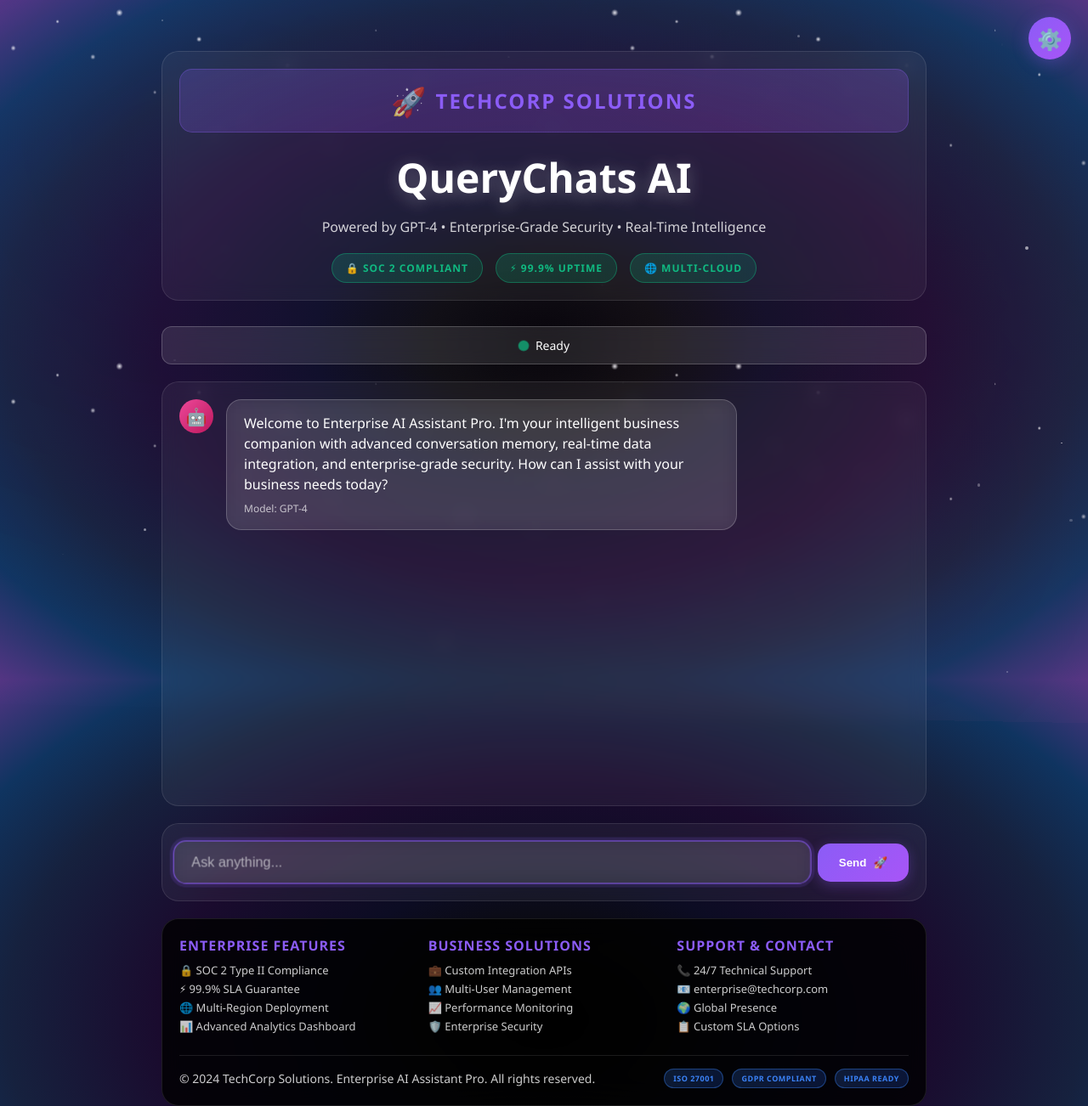
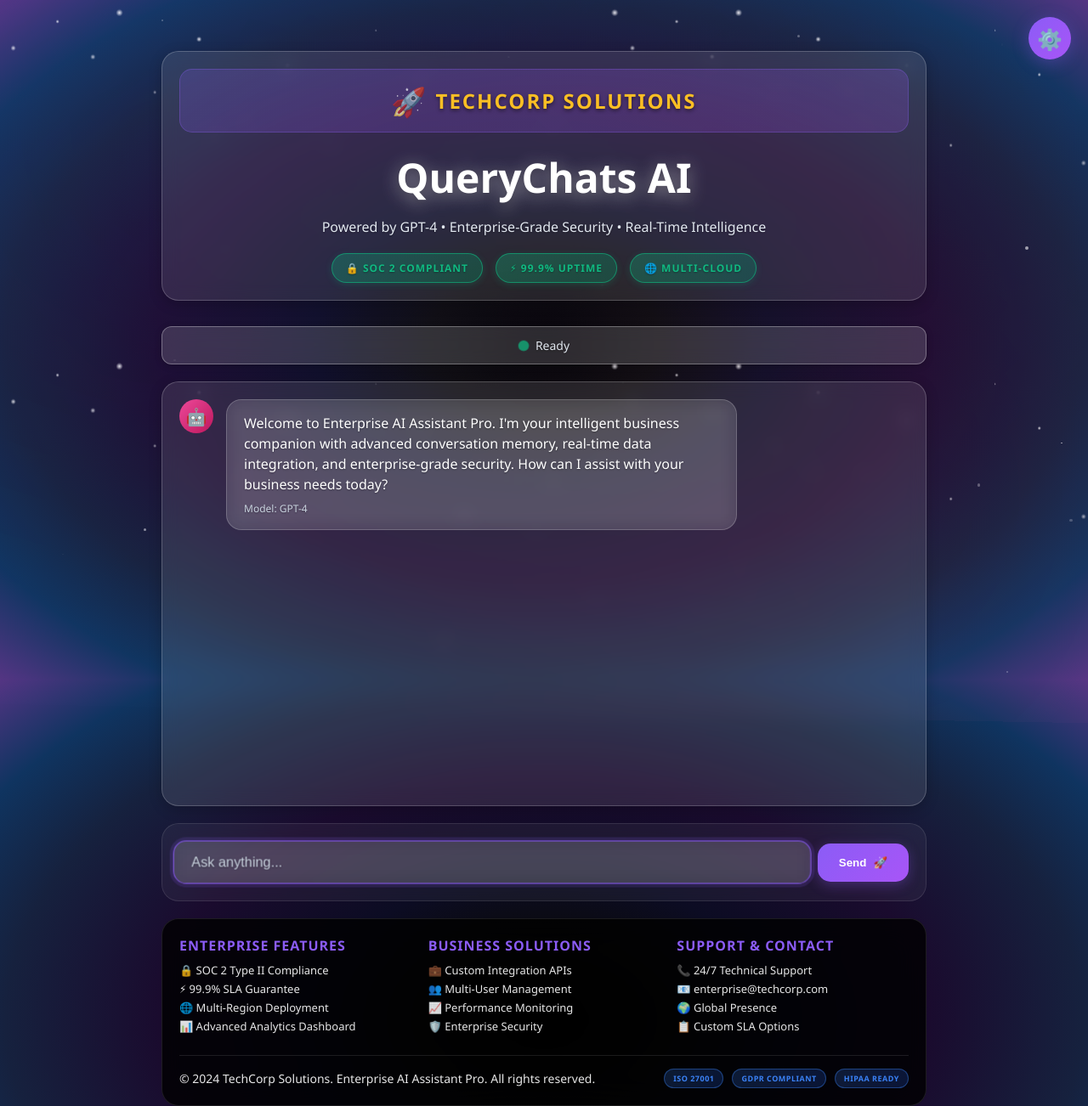
Before and after one commit to jmartin1202/wizard-ai, a Flask app: page / in a window 1280 px wide. Shown: the whole page at 85% size. Run offline with Flask 3, Linux system fonts and the light colour scheme.

Commit message:
Fix dark mode text visibility: improve contrast, add text shadows, and enhance readability

```diff
--- a/templates/chat.html
+++ b/templates/chat.html
@@ -44,11 +44,17 @@
             --light-bg-senary: #64748b;
             --light-bg-septenary: #475569;
 
-            /* Text Colors */
-            --text-primary: #ffffff;
-            --text-secondary: rgba(255, 255, 255, 0.8);
-            --light-text-primary: #1e293b;
-            --light-text-secondary: #475569;
+                    /* Text Colors */
+        --text-primary: #ffffff;
+        --text-secondary: rgba(255, 255, 255, 0.9);
+        --light-text-primary: #1e293b;
+        --light-text-secondary: #475569;
+
+        /* Enhanced Dark Mode Text Colors */
+        --dark-text-primary: #ffffff;
+        --dark-text-secondary: #e2e8f0;
+        --dark-text-muted: #cbd5e1;
+        --dark-text-accent: #fbbf24;
 
             /* Accent Colors */
             --accent-primary: #8b5cf6;
@@ -232,11 +238,12 @@
              text-align: center;
              margin-bottom: 30px;
              padding: 20px;
-             background: rgba(255, 255, 255, 0.05);
+             background: rgba(255, 255, 255, 0.1);
              border-radius: 20px;
-             border: 1px solid rgba(255, 255, 255, 0.1);
+             border: 1px solid rgba(255, 255, 255, 0.2);
              backdrop-filter: blur(10px);
              transition: all var(--transition-speed) var(--transition-ease);
+             box-shadow: 0 4px 16px rgba(0, 0, 0, 0.2);
          }
 
          .company-logo {
@@ -259,17 +266,19 @@
          .company-name {
             font-size: 24px;
              font-weight: 700;
-             color: var(--accent-primary);
+             color: var(--dark-text-accent);
              text-transform: uppercase;
              letter-spacing: 2px;
+             text-shadow: 0 2px 4px rgba(0, 0, 0, 0.5);
          }
 
          .subtitle {
              font-size: 16px;
-             color: var(--text-secondary);
+             color: var(--dark-text-secondary);
              margin-bottom: 20px;
              font-weight: 500;
              line-height: 1.4;
+             text-shadow: 0 1px 2px rgba(0, 0, 0, 0.3);
          }
 
          .enterprise-badges {
@@ -280,8 +289,8 @@
          }
 
          .badge {
-             background: linear-gradient(135deg, rgba(16, 185, 129, 0.2), rgba(5, 150, 105, 0.2));
-             border: 1px solid rgba(16, 185, 129, 0.4);
+             background: linear-gradient(135deg, rgba(16, 185, 129, 0.3), rgba(5, 150, 105, 0.3));
+             border: 1px solid rgba(16, 185, 129, 0.6);
              color: #10b981;
              padding: 8px 16px;
              border-radius: 20px;
@@ -289,15 +298,18 @@
             font-weight: 600;
              text-transform: uppercase;
              letter-spacing: 1px;
+             text-shadow: 0 1px 2px rgba(0, 0, 0, 0.3);
+             box-shadow: 0 2px 8px rgba(16, 185, 129, 0.2);
          }
 
         .main-title {
             font-size: 48px;
             font-weight: 700;
             margin-bottom: 15px;
-            color: var(--text-primary);
-            text-shadow: 0 4px 20px rgba(255, 255, 255, 0.3);
-            transition: color 0.3s ease;
+            color: var(--dark-text-primary);
+            text-shadow: 0 4px 20px rgba(255, 255, 255, 0.5);
+            transition: color var(--transition-speed) var(--transition-ease);
+            filter: drop-shadow(0 2px 4px rgba(0, 0, 0, 0.3));
         }
 
                  body.light-mode .main-title {
@@ -401,10 +413,11 @@
         .settings-title {
             font-size: 24px;
             font-weight: 700;
-            color: var(--text-primary);
+            color: var(--dark-text-primary);
             display: flex;
             align-items: center;
             gap: 10px;
+            text-shadow: 0 2px 4px rgba(0, 0, 0, 0.5);
         }
 
         body.light-mode .settings-title {
@@ -448,11 +461,12 @@
         .settings-section h3 {
             font-size: 18px;
             font-weight: 600;
-            color: var(--text-primary);
+            color: var(--dark-text-accent);
             margin-bottom: 15px;
             display: flex;
             align-items: center;
             gap: 8px;
+            text-shadow: 0 1px 2px rgba(0, 0, 0, 0.3);
         }
 
         body.light-mode .settings-section h3 {
@@ -469,12 +483,13 @@
             display: flex;
             align-items: center;
             justify-content: space-between;
-            background: rgba(255, 255, 255, 0.1);
-            border: 1px solid rgba(255, 255, 255, 0.2);
+            background: rgba(255, 255, 255, 0.15);
+            border: 1px solid rgba(255, 255, 255, 0.3);
             border-radius: 12px;
             padding: 15px;
             backdrop-filter: blur(10px);
-            transition: all 0.3s ease;
+            transition: all var(--transition-speed) var(--transition-ease);
+            box-shadow: 0 2px 8px rgba(0, 0, 0, 0.2);
         }
 
         body.light-mode .control-group {
@@ -489,9 +504,10 @@
 
         .control-label {
             font-size: 14px;
-            color: var(--text-primary);
+            color: var(--dark-text-secondary);
             font-weight: 500;
-            transition: color 0.3s ease;
+            transition: color var(--transition-speed) var(--transition-ease);
+            text-shadow: 0 1px 2px rgba(0, 0, 0, 0.3);
         }
 
         body.light-mode .control-label {
@@ -808,12 +824,13 @@
              overflow-y: auto;
              padding: 20px;
              min-height: 500px;
-             background: rgba(255, 255, 255, 0.05);
+             background: rgba(255, 255, 255, 0.1);
              border-radius: 20px;
-             border: 1px solid rgba(255, 255, 255, 0.1);
+             border: 1px solid rgba(255, 255, 255, 0.2);
              margin-bottom: 20px;
              backdrop-filter: blur(10px);
              transition: all var(--transition-speed) var(--transition-ease);
+             box-shadow: 0 4px 16px rgba(0, 0, 0, 0.2);
          }
 
         body.light-mode .chat-messages {
@@ -857,18 +874,19 @@
         }
 
         .message-content {
-            background: rgba(255, 255, 255, 0.1);
-            border: 1px solid rgba(255, 255, 255, 0.2);
+            background: rgba(255, 255, 255, 0.15);
+            border: 1px solid rgba(255, 255, 255, 0.3);
             border-radius: 18px;
             padding: 15px 20px;
             max-width: 70%;
-            color: var(--text-primary);
+            color: var(--dark-text-primary);
             font-size: 16px;
             line-height: 1.5;
             backdrop-filter: blur(10px);
             transition: all var(--transition-speed) var(--transition-ease);
             position: relative;
             overflow: hidden;
+            text-shadow: 0 1px 2px rgba(0, 0, 0, 0.3);
         }
 
         .message-content::before {
@@ -901,10 +919,11 @@
         .message-meta {
             margin-top: 8px;
             font-size: 12px;
-            color: rgba(255, 255, 255, 0.7);
+            color: var(--dark-text-muted);
             display: flex;
             gap: 15px;
             flex-wrap: wrap;
+            text-shadow: 0 1px 2px rgba(0, 0, 0, 0.3);
         }
 
         body.light-mode .message-meta {
@@ -1025,16 +1044,17 @@
 
         .input-field {
             flex: 1;
-            background: rgba(255, 255, 255, 0.1);
-            border: 1px solid rgba(255, 255, 255, 0.2);
+            background: rgba(255, 255, 255, 0.15);
+            border: 1px solid rgba(255, 255, 255, 0.3);
             border-radius: 15px;
             padding: 15px 20px;
-            color: var(--text-primary);
+            color: var(--dark-text-primary);
             font-size: 16px;
             outline: none;
             transition: all var(--transition-speed) var(--transition-ease);
             backdrop-filter: blur(10px);
             position: relative;
+            text-shadow: 0 1px 2px rgba(0, 0, 0, 0.3);
         }
 
         body.light-mode .input-field {
@@ -1044,8 +1064,8 @@
         }
 
         .input-field::placeholder {
-            color: rgba(255, 255, 255, 0.6);
-            transition: color 0.3s ease;
+            color: var(--dark-text-muted);
+            transition: color var(--transition-speed) var(--transition-ease);
         }
 
         body.light-mode .input-field::placeholder {
@@ -1112,13 +1132,14 @@
         .status-bar {
             display: flex;
             justify-content: space-around;
-            background: rgba(255, 255, 255, 0.1);
-            border: 1px solid rgba(255, 255, 255, 0.2);
+            background: rgba(255, 255, 255, 0.15);
+            border: 1px solid rgba(255, 255, 255, 0.3);
             border-radius: 12px;
             padding: 12px;
             margin-bottom: 20px;
             backdrop-filter: blur(10px);
-            transition: all 0.3s ease;
+            transition: all var(--transition-speed) var(--transition-ease);
+            box-shadow: 0 2px 8px rgba(0, 0, 0, 0.2);
         }
 
         body.light-mode .status-bar {
@@ -1130,10 +1151,11 @@
             display: flex;
             align-items: center;
             gap: 8px;
-            color: var(--text-primary);
+            color: var(--dark-text-secondary);
             font-size: 14px;
             font-weight: 500;
-            transition: color 0.3s ease;
+            transition: color var(--transition-speed) var(--transition-ease);
+            text-shadow: 0 1px 2px rgba(0, 0, 0, 0.3);
         }
 
         body.light-mode .status-item {
```
